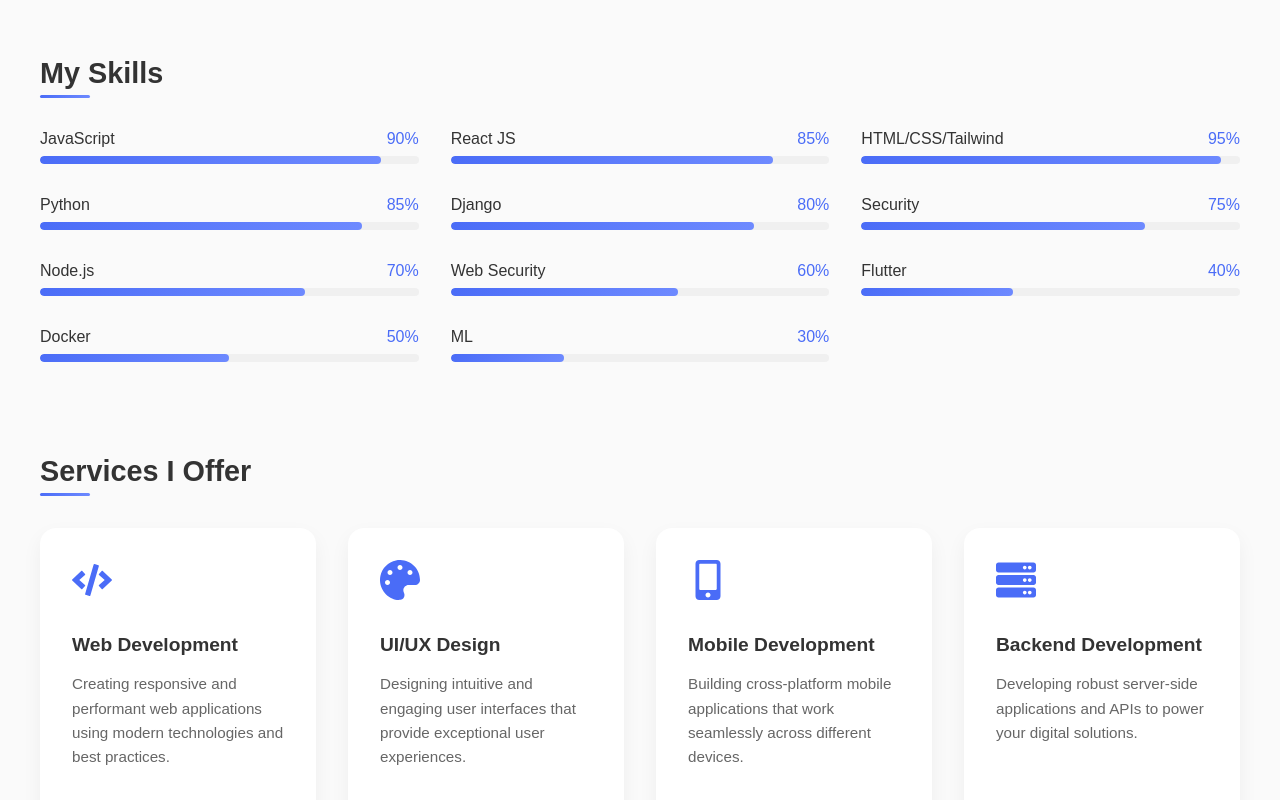
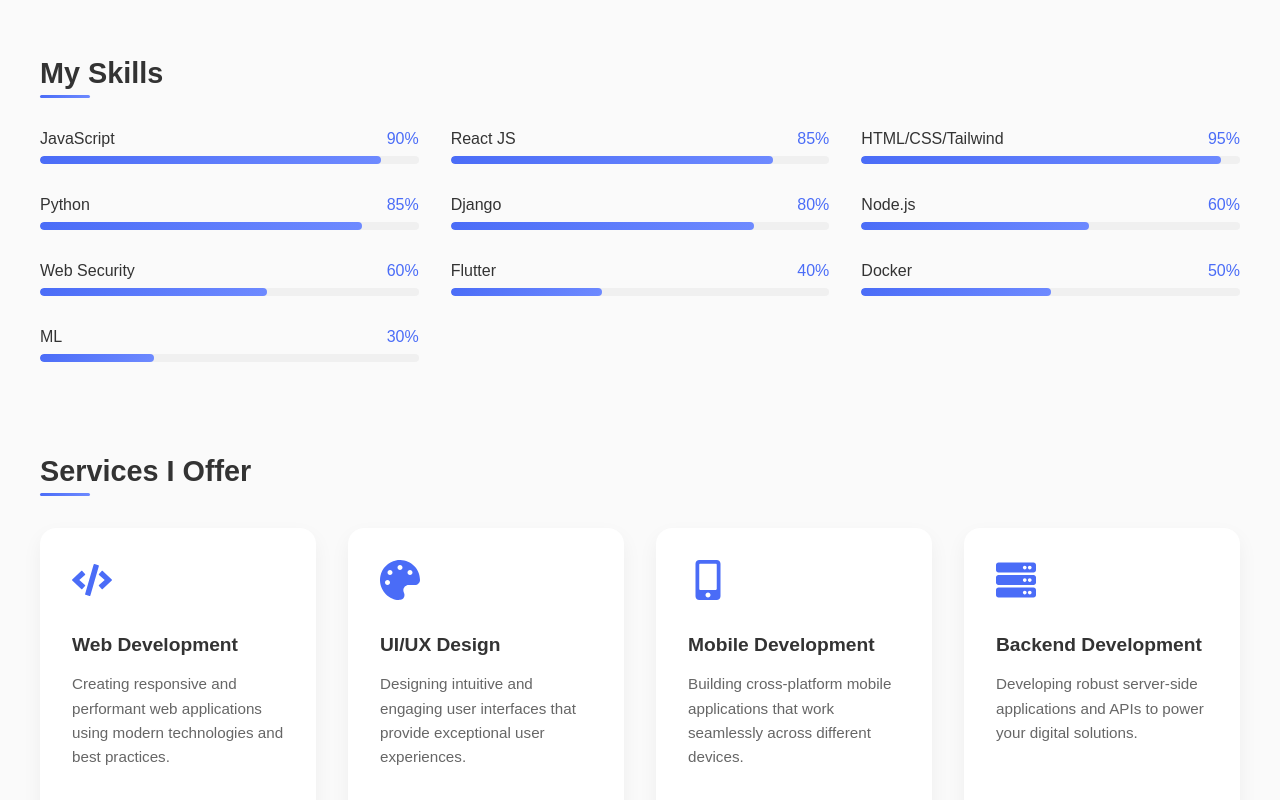
Before and after one commit to sameer266/Portfolio, a React (Create React App) app: page /about in a window 1280 px wide. Shown: the part 822-1622 px from the top of the page. Built offline with nearby package versions, Linux system fonts and the light colour scheme.

Commit message:
Update About.jsx
cahnge about.jsx

```diff
--- a/src/components/About.jsx
+++ b/src/components/About.jsx
@@ -13,8 +13,7 @@
     { name: 'HTML/CSS/Tailwind', level: 95 },
     { name: 'Python', level: 85 },
     { name: 'Django', level: 80 },
-    { name: 'Security', level: 75 },
-    { name: 'Node.js', level: 70 },
+    { name: 'Node.js', level: 60 },
     { name : 'Web Security', level: 60},
     { name :'Flutter' , level :40},
     {name :'Docker', level:50},
```
